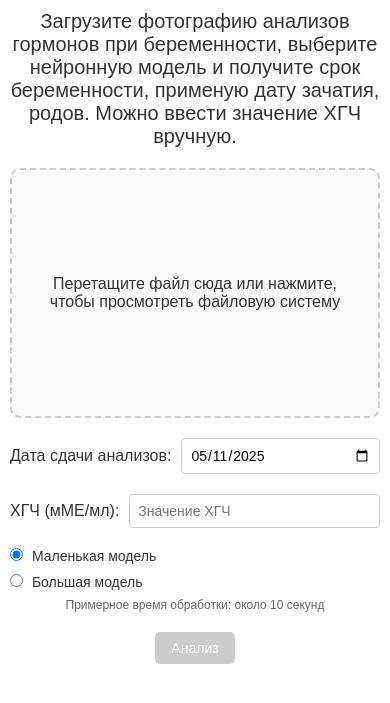
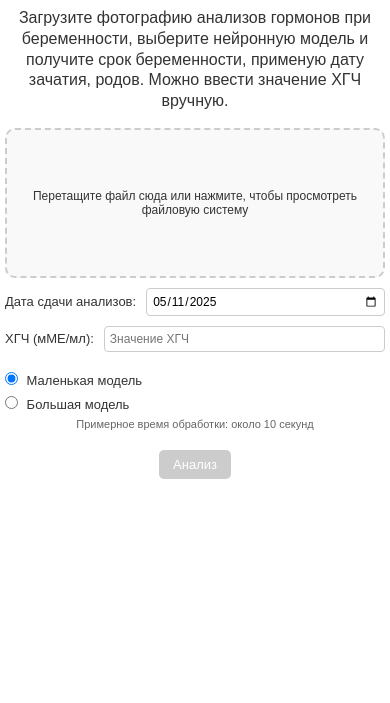
Before and after one commit to SSH1van/Predict_Pregnant, a Django app: page / in a window 390 px wide. Shown: the top 703 px of the page. Run offline with Django 5.2, Linux system fonts and the light colour scheme.

Commit message:
Add adaptive layout

```diff
--- a/ui/static/css/styles.css
+++ b/ui/static/css/styles.css
@@ -239,27 +239,43 @@ h1 {
     color: #d32f2f;
 }
 
-/* Адаптивность */
+/* Адаптивность для экранов до 600px */
 @media (max-width: 600px) {
     .container {
-        padding: 10px;
+        padding: 10px 8px;
     }
 
-    h3 {
+    h1 {
         font-size: 18px;
+        line-height: 1.3;
     }
 
     .upload-button {
-        height: 250px;
+        height: 200px; /* Уменьшено для мобильных */
     }
 
     .upload-button span {
-        font-size: 16px;
+        font-size: 14px;
+        padding: 15px;
+    }
+
+    .input-container {
+        margin: 10px 0;
+    }
+
+    .input-container label {
+        font-size: 14px;
+    }
+
+    .input-container input[type="number"],
+    .input-container input[type="date"] {
+        font-size: 13px;
+        padding: 6px;
     }
 
     .radio-container {
         flex-direction: column;
-        gap: 10px;
+        gap: 8px;
     }
 
     .radio-container label {
@@ -268,7 +284,7 @@ h1 {
 
     .processing-time {
         font-size: 12px;
-        margin-top: 8px;
+        margin-top: 6px;
     }
 
     #checkButton {
@@ -278,22 +294,87 @@ h1 {
 
     .result-container {
         padding: 10px;
-        font-size: 14px;
+        font-size: 13px;
     }
 
     .modal {
         width: 90%;
         right: 5%;
+        left: 5%;
+        margin: 0 auto;
     }
 
     .modal-content {
         font-size: 14px;
-        padding: 15px;
+        padding: 12px;
     }
 
     .close-button {
         font-size: 20px;
-        top: 8px;
-        right: 12px;
+        top: 6px;
+        right: 10px;
     }
 }
+
+/* Адаптивность для очень узких экранов (до 400px) */
+@media (max-width: 400px) {
+    .container {
+        padding: 8px 5px;
+    }
+
+    h1 {
+        font-size: 16px;
+    }
+
+    .upload-button {
+        height: 150px;
+    }
+
+    .upload-button span {
+        font-size: 12px;
+        padding: 10px;
+    }
+
+    .input-container label {
+        font-size: 13px;
+    }
+
+    .input-container input[type="number"],
+    .input-container input[type="date"] {
+        font-size: 12px;
+        padding: 5px;
+    }
+
+    .radio-container label {
+        font-size: 13px;
+    }
+
+    .processing-time {
+        font-size: 11px;
+    }
+
+    #checkButton {
+        padding: 7px 14px;
+        font-size: 13px;
+    }
+
+    .result-container {
+        font-size: 12px;
+        padding: 8px;
+    }
+
+    .modal {
+        width: 95%;
+    }
+
+    .modal-content {
+        font-size: 13px;
+        padding: 10px;
+    }
+
+    .close-button {
+        font-size: 18px;
+        top: 5px;
+        right: 8px;
+    }
+}
```
